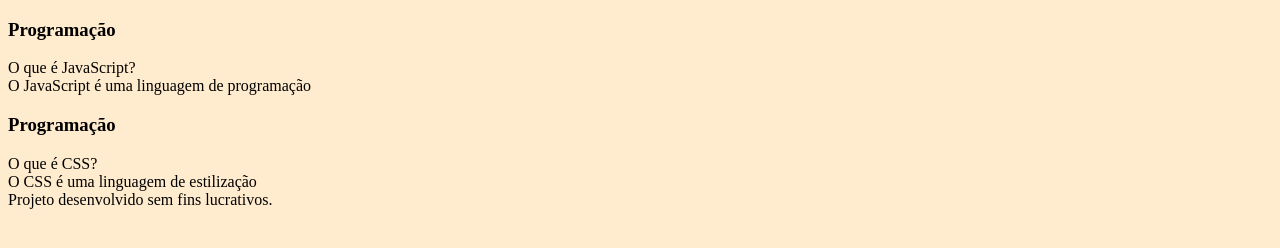
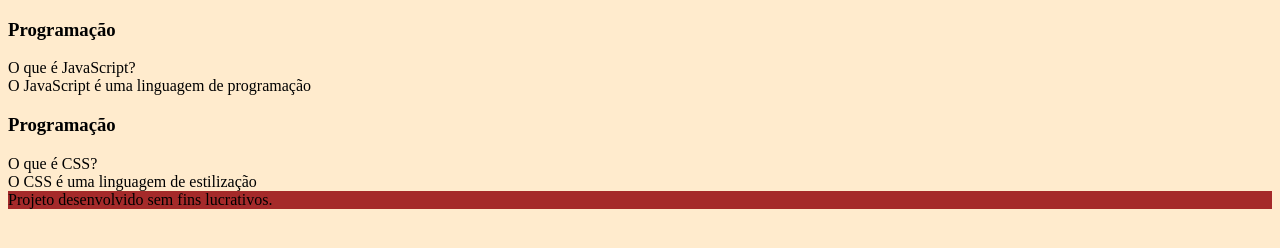
Before and after one commit to PedroMullerC/flashcard, a plain HTML site: page index.html in a window 1280 px wide. Drawn offline with Linux system fonts and the light colour scheme; files that its build step writes are made by us from their sources.

Commit message:
Add files via upload

```diff
--- a/style.css
+++ b/style.css
@@ -1,3 +1,6 @@
 body{
     background-color: blanchedalmond;
 }
+footer{
+    background-color: brown;
+}
```
